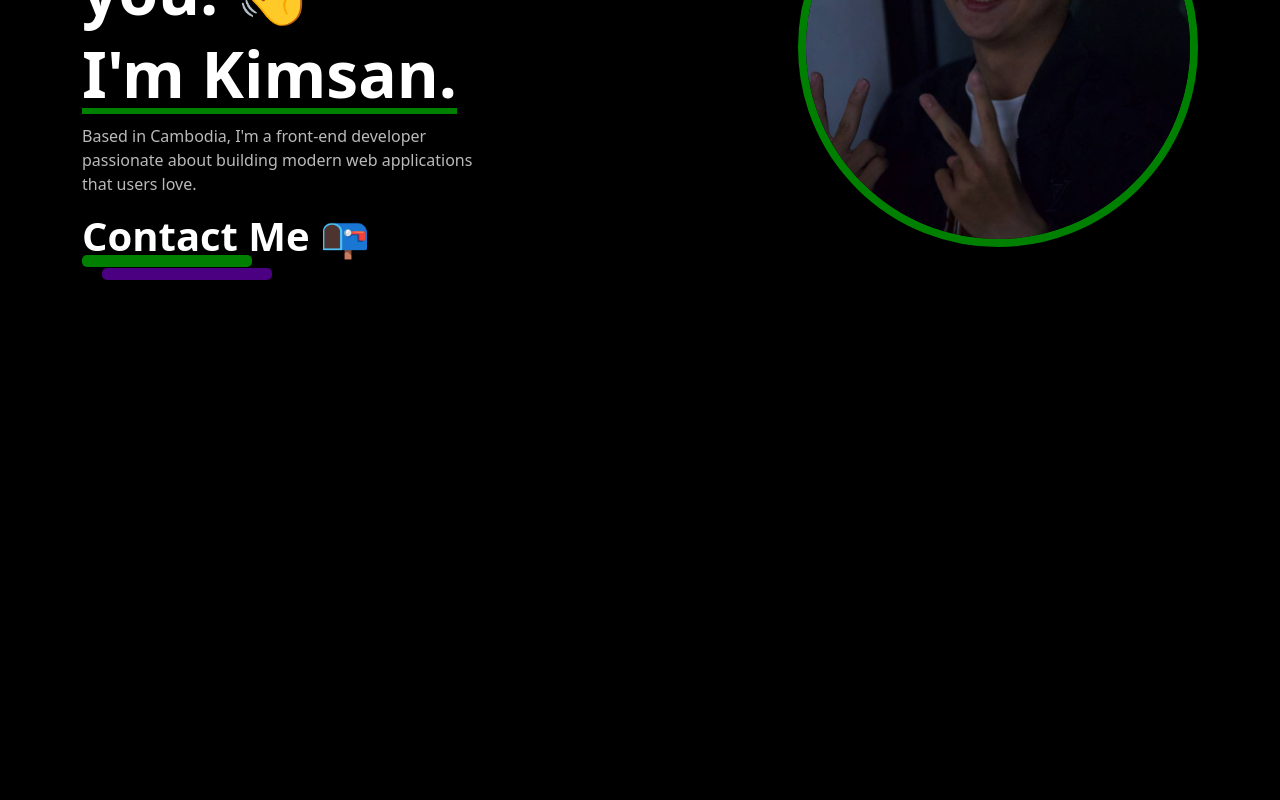
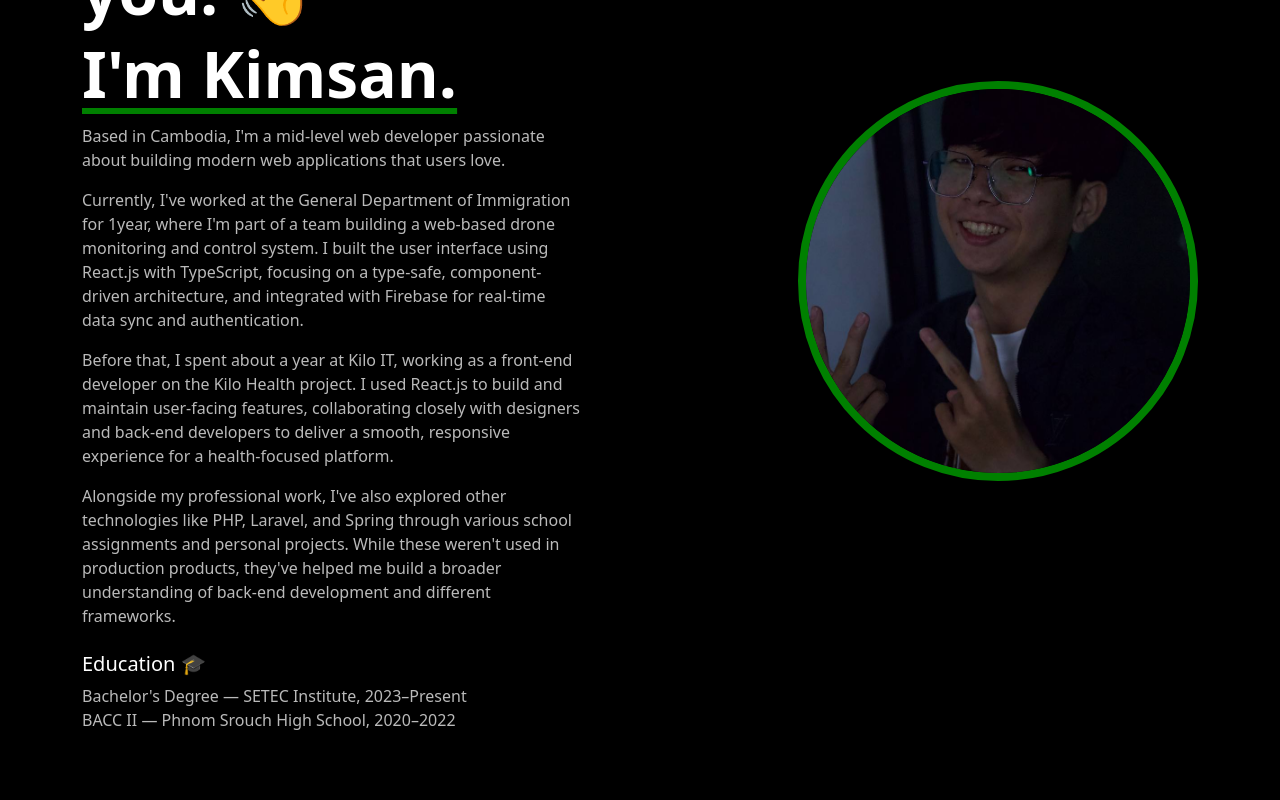
Before and after one commit to CheaKimsan/portfolio, a React (Create React App) app: page /about-me in a window 1280 px wide. Shown: the part 400-1200 px from the top of the page. Before the commit the page ends 1174 px from the top, so only its background shows below. Built offline with nearby package versions, Linux system fonts and the light colour scheme.

Commit message:
refactor

```diff
--- a/src/App.js
+++ b/src/App.js
@@ -3,13 +3,21 @@ import Layout from "./Modules/Layout";
 import './App.css';
 import HomePage from "./Modules/Components/HomePage";
 import Skill from "./Modules/Components/Skill";
-import {useEffect} from "react";
+import { useEffect } from "react";
 import Portfolio from "./Modules/Components/Portfolio";
 import About from "./Modules/Components/About";
+import AOS from "aos";
+import "aos/dist/aos.css";
 
 
 function App() {
     useEffect(() => {
+        AOS.init({
+            duration: 1000,
+            offset: 200,
+            once: false,
+        });
+
         changeFavicon("/solid-code.ico");
     }, []);
 
--- a/src/Constants/Card.js
+++ b/src/Constants/Card.js
@@ -1,29 +1,41 @@
 import { FaHtml5, FaCss3, FaBootstrap, FaJs, FaReact, FaPhp, FaTelegram, FaLaravel, FaNode } from 'react-icons/fa';
-import { SiRedux } from "react-icons/si";
+import { SiRedux, SiFirebase, SiGo, SiAngular, SiTailwindcss, SiMysql, SiMongoose, SiMongodb, SiPostman, SiGithub, SiGitlab, SiMinio } from "react-icons/si";
 import { FaGithub, FaGitlab, FaLinkedin } from "react-icons/fa6";
 import { FaFacebook } from "react-icons/fa";
 import { BiLogoTypescript } from 'react-icons/bi';
+import { DiPostgresql } from 'react-icons/di';
 
 const sci = [
     { id: 1, icon: <FaLinkedin />, link: 'https://www.linkedin.com/in/chea-kimsan-8900032a3/' },
-    { id: 2, icon: <FaGitlab />, link: 'https://gitlab.com/Cheakimsan' },
+    { id: 2, icon: <FaGithub />, link: 'https://github.com/CheaKimsan' },
     { id: 3, icon: <FaTelegram />, link: '/' },
     { id: 4, icon: <FaFacebook />, link: 'https://www.facebook.com/chea.kimsan.777/' },
 ]
 
 const card = [
     { icon: <FaHtml5 />, name: "HTML5" },
-    { icon: <FaCss3 />, name: "CSS3" },
     { icon: <FaBootstrap />, name: "Bootstrap" },
+    { icon: <SiTailwindcss />, name: "Tailwind" },
     { icon: <FaJs />, name: "JavaScript" },
     { icon: <FaReact />, name: "ReactJS " },
     {icon: <BiLogoTypescript />, name: "ReactTsx"},
+    { icon: <SiAngular />, name: "Angular" },
     { icon: <SiRedux />, name: "Redux" },
     { icon: <FaPhp />, name: "PHP" },
     { icon: <FaLaravel />, name: "Laravel" },
     { icon: <FaNode />, name: "NodeJS" },
-    { icon: <FaGitlab />, name: "Gitlab" },
-    { icon: <FaGithub />, name: "Github" },
+    { icon: <SiGo />, name: "Golang" },
+    { icon: <SiMongodb />, name: "Mongoose" },
+    { icon: <SiMysql />, name: "Mysql" },
+    { icon: <DiPostgresql />, name: "PostgreSQL" },
+    { icon: <SiFirebase />, name: "Firebase" },
+
+    { icon: <SiPostman />, name: "Postman" },
+    { icon: <SiGithub />, name: "Github" },
+    { icon: <SiGitlab />, name: "Gitlab" },
+    { icon: <SiMinio />, name: "Minio" },
+    // { icon: <SiMinio />, name: "Minio" },
+
 ];
 
 const navLinks = [
@@ -38,6 +50,7 @@ const cardPort = [
     { title: 'Kilo Health ' },
     { title: 'Airbnb Website' },
     { title: 'Static Website' },
+    {title:  'Drone System '}
 ];
 
 export { card, sci, navLinks, cardPort };
--- a/src/Modules/Components/About.jsx
+++ b/src/Modules/Components/About.jsx
@@ -1,6 +1,5 @@
 import { useEffect } from 'react';
 import image from '../../Assets/Image/photo_2024-12-17_15-43-15.jpg';
-
 const About = () => {
     useEffect(() => {
         window.scrollTo({
@@ -22,14 +21,38 @@ const About = () => {
                         <br />
                         <h1 className="line">I'm Kimsan.</h1>
                     </div>
-                    <div className="text fs-6 mt-4 ms-lg-0" style={{ maxWidth: '400px' }}>
+                    <div className="text fs-6 mt-4 ms-lg-0" style={{ maxWidth: '500px' }}>
                         <p>
-                            Based in Cambodia, I'm a front-end developer passionate about
+                            Based in Cambodia, I'm a mid-level web developer passionate about
                             building modern web applications that users love.
                         </p>
-                        <h1>Contact Me 📭</h1>
-                        <div className="underline"></div>
-                        <div className="underline1"></div>
+                        <p>
+                            Currently, I've worked at the General Department of Immigration for 1year, where
+                            I'm part of a team building a web-based drone monitoring and control
+                            system. I built the user interface using React.js with TypeScript,
+                            focusing on a type-safe, component-driven architecture, and
+                            integrated with Firebase for real-time data sync and authentication.
+                        </p>
+                        <p>
+                            Before that, I spent about a year at Kilo IT, working as a front-end
+                            developer on the Kilo Health project. I used React.js to build and
+                            maintain user-facing features, collaborating closely with designers
+                            and back-end developers to deliver a smooth, responsive experience
+                            for a health-focused platform.
+                        </p>
+                        <p>
+                            Alongside my professional work, I've also explored other
+                            technologies like PHP, Laravel, and Spring through various school
+                            assignments and personal projects. While these weren't used in
+                            production products, they've helped me build a broader understanding
+                            of back-end development and different frameworks.
+                        </p>
+                        <h2 className="fs-5 mt-4">Education 🎓</h2>
+                        <p>
+                            Bachelor's Degree — SETEC Institute, 2023–Present
+                            <br />
+                            BACC II — Phnom Srouch High School, 2020–2022
+                        </p>
                     </div>
                 </div>
                 <div className="col-lg-6 d-none d-md-flex justify-content-center justify-content-lg-end mt-4 mt-lg-0">
@@ -41,5 +64,4 @@ const About = () => {
         </div>
     );
 };
-
 export default About;
--- a/src/Modules/Components/CardGrid.jsx
+++ b/src/Modules/Components/CardGrid.jsx
@@ -1,24 +1,28 @@
 import React from "react";
-import {Card } from "react-bootstrap";
+import { Card } from "react-bootstrap";
 import dashboardImage from '../../Assets/Image/dashboard.png';
 import imgB from "../../Assets/Image/air_bnb.png";
 import imgC from "../../Assets/Image/pro_1.png";
 import imgD from "../../Assets/Image/view.png"
 import imgE from "../../Assets/Image/localhost_3000_dashboard.png"
 import imgF from "../../Assets/Image/kilo_health.png"
-import {Link} from "react-router-dom";
+import imgG from "../../Assets/Image/preview.webp"
+import { Link } from "react-router-dom";
 
 const cardData = [
-    { id: 1, img: dashboardImage, text: "Dashboard project showcasing analytics.", buttons: ["HTML", "CSS","PHP","MYSQL"] },
-    { id: 2, img: imgD, text: "CMS Information Project", buttons: ["PHP","HTML","Bootstrap"] }, // Changed title here
-    { id: 3, img: imgB, text: "Airbnb clone with booking functionality.", buttons: ["React.Js","Bootsrtap","CSS"] },
-    { id: 4, img: imgC, text: "Demo Project Html", buttons: ["HTML","CSS","Bootstrap"] },
-    { id: 5, img: imgE, text: "Dashboard project showcasing analytics.", buttons: ["React.Js","Axios","Redux"] },
-    { id: 6, img: imgF, text: "Kilo Health", buttons: ["React.Js","Axios","Redux"] },
+    { id: 1, img: dashboardImage, text: "Dashboard project showcasing analytics.", buttons: ["HTML", "CSS", "PHP", "MYSQL"], status: "done" },
+    { id: 2, img: imgD, text: "CMS Information Project", buttons: ["PHP", "HTML", "Bootstrap"], status: "done" },
+    { id: 3, img: imgB, text: "Airbnb clone with booking functionality.", buttons: ["React.Js", "Bootsrtap", "CSS"], status: "done" },
+    { id: 4, img: imgC, text: "Demo Project Html", buttons: ["HTML", "CSS", "Bootstrap"], status: "done" },
+    { id: 5, img: imgE, text: "Dashboard project showcasing analytics.", buttons: ["React.Js", "Axios", "Redux"], status: "done" },
+    { id: 6, img: imgF, text: "Kilo Health", buttons: ["React.Js", "Axios", "Redux"], status: "done" },
+    { id: 7, img: imgG, text: "Drone System Project", buttons: ["Angular","Web-Socket", "Firebase"], status: "in-progress" },
 ];
 
-
-
+const statusLabel = {
+    done: "Done",
+    "in-progress": "In Progress",
+};
 
 const CardGrid = () => {
     return (
@@ -26,17 +30,25 @@ const CardGrid = () => {
             <div className="row justify-content-center">
                 {cardData.map((card) => (
                     <div key={card.id} className="col-md-4 d-flex justify-content-center mt-3">
-                        <Card className="card-port p-1 rounded-3" style={{ width: "100%" }}>
+                        <Card className="card-port p-1 rounded-3 position-relative" style={{ width: "100%" }}>
+                            {/* Status badge */}
+                            <span
+                                className={`badge position-absolute top-0 end-0 m-2 ${
+                                    card.status === "done" ? "bg-success" : "bg-warning text-dark"
+                                }`}
+                                style={{ zIndex: 2 }}
+                            >
+                                {statusLabel[card.status]}
+                            </span>
+
                             <Card.Img className="object-fit-cover" variant="top" src={card.img} height="200px" />
                             <Card.Body>
                                 <Card.Text>{card.text}</Card.Text>
-
                                 {/* Loop through buttons and render them */}
                                 {card.buttons.map((btn, btnIndex) => (
                                     <button key={btnIndex} className="btn peasa ms-2 mt-2 mt-sm-0">
-                                    {btn}
-                                </button>
-
+                                        {btn}
+                                    </button>
                                 ))}
                             </Card.Body>
                         </Card>
--- a/src/Modules/Components/HomePage.jsx
+++ b/src/Modules/Components/HomePage.jsx
@@ -7,18 +7,6 @@ import CardGrid from "./CardGrid";
 import CountNum from "./CountNum";
 
 const HomePage = () => {
-    useEffect(() => {
-        AOS.init({
-            duration: 1000,
-            offset: 200,
-            once: true,
-        });
-
-        window.scrollTo({
-            top: 0,
-            behavior: "smooth",
-        });
-    }, []);
 
     return (
         <>
--- a/src/Modules/Components/Skill.jsx
+++ b/src/Modules/Components/Skill.jsx
@@ -3,6 +3,7 @@ import { useEffect } from "react";
 
 const Skill = () => {
     useEffect(() => {
+
         window.scrollTo({
             top: 0,
             behavior: 'smooth'
```
Also changed, not shown: src/Assets/Image/preview.webp (added), 1 other file (tests, documents, lock files or other folders).
